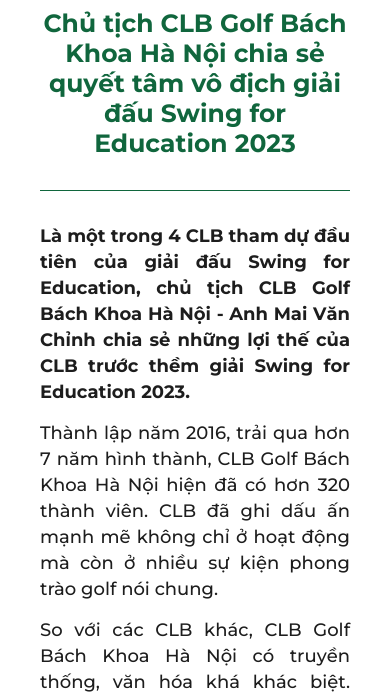
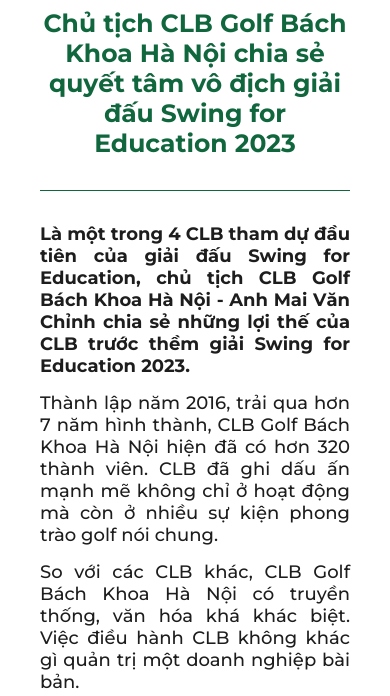
Before and after one commit to VanLam2611/Design-DHHN, a plain HTML site: page index.html in a window 390 px wide. Shown: the part 435-1131 px from the top of the page. Drawn offline with Linux system fonts and the light colour scheme.

Commit message:
first commit

```diff
--- a/public/style.css
+++ b/public/style.css
@@ -434,6 +434,11 @@ body{
     .post__builder-univercity .wrapper__section .main__sub__header{
         font-size: 22px;
     }
+
+    .post__builder-univercity .section__content .main__content p,
+    .post__builder-univercity .section__content .main__content p.italic-20{
+        line-height: 22px;
+    }
 }
 
 @media screen and (max-width: 375.98px) {
```
